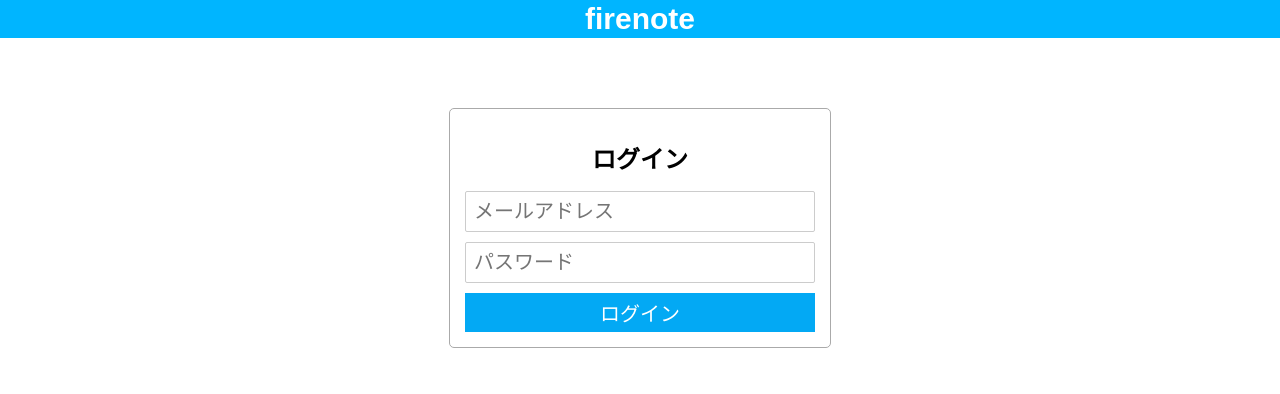
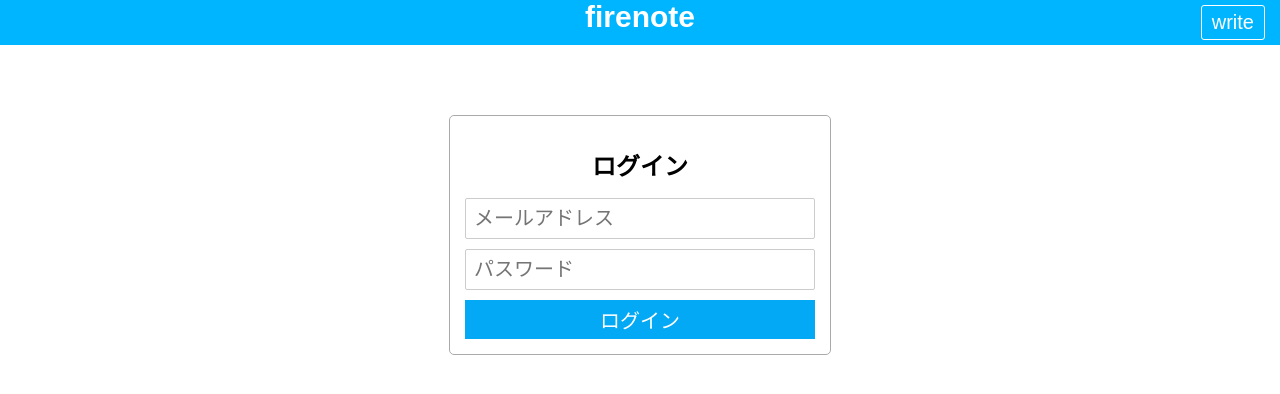
Before and after one commit to d-issy/firenote, a Vue app: page / in a window 1280 px wide. Shown: the top 394 px of the page. Built offline with nearby package versions, Linux system fonts and the light colour scheme; no server answers.

Commit message:
impl add note

```diff
--- a/src/App.vue
+++ b/src/App.vue
@@ -3,7 +3,8 @@
     <Loading v-if="isLoading" />
     <div v-else>
       <Header />
-      <div id="container">
+      <div class="wrapper container">
+        <Editor v-if="isEditorOpen" />
         <router-view v-if="isLogin" />
         <Login v-else />
       </div>
@@ -13,14 +14,18 @@
 
 <script>
 import Header from './components/Header'
+
 import Loading from './components/Loading'
 import Login from './components/Login'
+
+import Editor from './components/Editor'
 
 export default {
   components: {
     Header,
     Loading,
-    Login
+    Login,
+    Editor
   },
   computed: {
     isLoading () {
@@ -28,6 +33,9 @@ export default {
     },
     isLogin () {
       return this.$store.state.auth.login
+    },
+    isEditorOpen () {
+      return this.$store.state.editor.open
     }
   }
 }
@@ -38,11 +46,19 @@ body {
   margin: 0;
   font-family: 游ゴシック体, "Yu Gothic", YuGothic, "ヒラギノ角ゴシック Pro", "Hiragino Kaku Gothic Pro", メイリオ, Meiryo, sans-serif;
 }
-#container {
+.wrapper {
+  margin: 0 auto;
   width: 100%;
   max-width: 1580px;
+}
+.container {
+  position: fixed;
   box-sizing: border-box;
-  margin: 0 auto;
   padding: 20px;
+  top: 45px;
+  bottom: 0;
+}
+button {
+  cursor: pointer;
 }
 </style>
--- /dev/null
+++ b/src/components/Editor.vue
@@ -0,0 +1,106 @@
+<template>
+  <div id="new-screen">
+    <div class="edit-area">
+      <textarea v-model="text" :rows="rows" placeholder="ノートを書きます"></textarea>
+      <div v-if="error" class="error">{{ error }}</div>
+      <div>
+        <button @click="save">保存</button>
+      </div>
+    </div>
+  </div>
+</template>
+
+<script>
+import {firestore} from 'firebase'
+export default {
+  data () {
+    return {
+      text: '',
+      error: null
+    }
+  },
+  methods: {
+    save () {
+      if (!this.text) {
+        this.error = 'メモが入力されていません。'
+        return
+      }
+      const {text} = this
+      const user = this.$store.getters.user_id
+      const now = new Date()
+      firestore().collection('notes').add({
+        text,
+        user,
+        createdAt: now,
+        updatedAt: now
+      }).then(() => {
+        this.$store.commit('toggleEditor')
+      }).catch(() => {
+        this.error = 'firestoreへの接続でエラーが発生しました。'
+      })
+    }
+  },
+  computed: {
+    rows () {
+      let n = this.text.split('\n').length
+      return n
+    }
+  }
+}
+</script>
+
+<style scoped>
+#new-screen {
+  position: absolute;
+  top: 0;
+  bottom: 0;
+  left: 0;
+  right: 0;
+  padding: 10px;
+  background-color: rgba(255, 255, 255, 0.6);
+  overflow-y: auto;
+}
+.edit-area {
+  width: 100%;
+  max-width: 640px;
+  position: relative;
+  margin: 0 auto;
+  overflow: hidden;
+  background-color: #fff;
+}
+.edit-area h2 {
+  text-align: center;
+}
+.edit-area textarea,
+.edit-area textarea:focus {
+  width: 100%;
+  height: auto;
+  border-radius: 5px;
+  outline: none;
+  box-sizing: border-box;
+  resize: vertical;
+  padding: 15px;
+  font-size: 18px;
+  line-height: 1.5;
+}
+.edit-area button {
+  border: 0;
+  float: right;
+  margin-right: 10px;
+  padding: 5px 20px;
+  font-size: 16px;
+  color: #fff;
+  background-color: #2196f3;
+}
+.error {
+  width: 100%;
+  border: 1px solid #f00;
+  border-radius: 3px;
+  box-sizing: border-box;
+  padding: 5px;
+  margin-bottom: 5px;
+  color: #f00;
+  background-color: #fcc;
+  font-weight: bold;
+}
+</style>
--- a/src/components/Header.vue
+++ b/src/components/Header.vue
@@ -1,22 +1,63 @@
 <template>
   <nav>
-    <h2 id="header">firenote</h2>
+    <div class="wrapper">
+      <h2 id="header-title">firenote</h2>
+      <div id="button-area">
+        <button @click="write" id="create-button">write</button>
+      </div>
+    </div>
   </nav>
 </template>
 
 <script>
+export default {
+  methods: {
+    write () {
+      this.$store.commit('toggleEditor')
+    }
+  }
+}
 </script>
 
 <style scoped>
 nav {
+  position: fixed;
   width: 100%;
+  height: 45px;
+  top: 0;
   background-color: #00b5ff;
-  text-align: center;
+  overflow: hidden;
 }
-#header {
+nav .wrapper {
+  position: relative;
+  overflow: hidden;
+}
+#header-title {
+  display: inline-block;
+  position: absolute;
+  left: 50%;
+  box-sizing: border-box;
+  transform: translateX(-50%);
+  margin: 0;
   color: #ffffff;
   font-size: 30px;
-  padding: 2px;
-  margin: 0;
+}
+#button-area {
+  float: right;
+  height: 45px;
+  margin-right: 10px;
+}
+#button-area button {
+  height: 35px;
+  border: 1px solid #fff;
+  border-radius: 3px;
+  padding: 5px 10px;
+  margin: 5px;
+  background-color: transparent;
+  font-size: 20px;
+  color: #fff;
+}
+#button-area button:hover {
+  background-color: #2196f3;
 }
 </style>
--- a/src/components/Loading.vue
+++ b/src/components/Loading.vue
@@ -27,7 +27,6 @@ export default {
   },
   computed: {
     dots () {
-      console.log(this.sep)
       return '.'.repeat(this.sep)
     }
   }
--- a/src/main.js
+++ b/src/main.js
@@ -14,6 +14,10 @@ firebase.auth().onAuthStateChanged(user => {
   store.commit('auth', user)
 })
 
+firebase.firestore().settings({
+  timestampsInSnapshots: true
+})
+
 Vue.config.productionTip = false
 
 new Vue({
--- a/src/store.js
+++ b/src/store.js
@@ -9,6 +9,9 @@ export default new Vuex.Store({
     auth: {
       login: false,
       user: null
+    },
+    editor: {
+      open: false
     }
   },
   mutations: {
@@ -30,9 +33,17 @@ export default new Vuex.Store({
         state.auth.user = null
       }
       state.loading = false
+    },
+    toggleEditor (state) {
+      state.editor.open = !state.editor.open
     }
   },
   actions: {
 
+  },
+  getters: {
+    user_id: state => {
+      return (state.auth.login && state.auth.user.uid) || null
+    }
   }
 })
```
